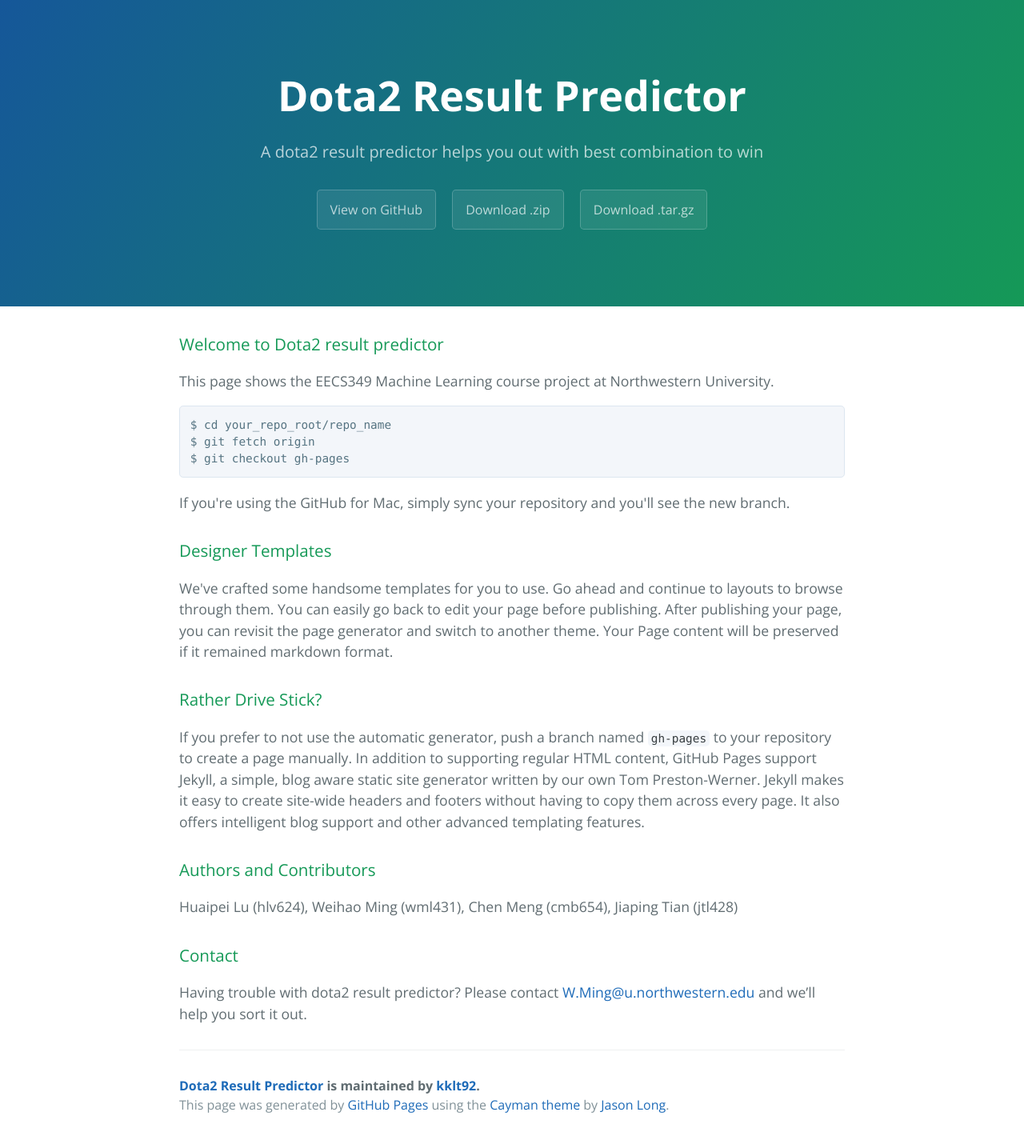
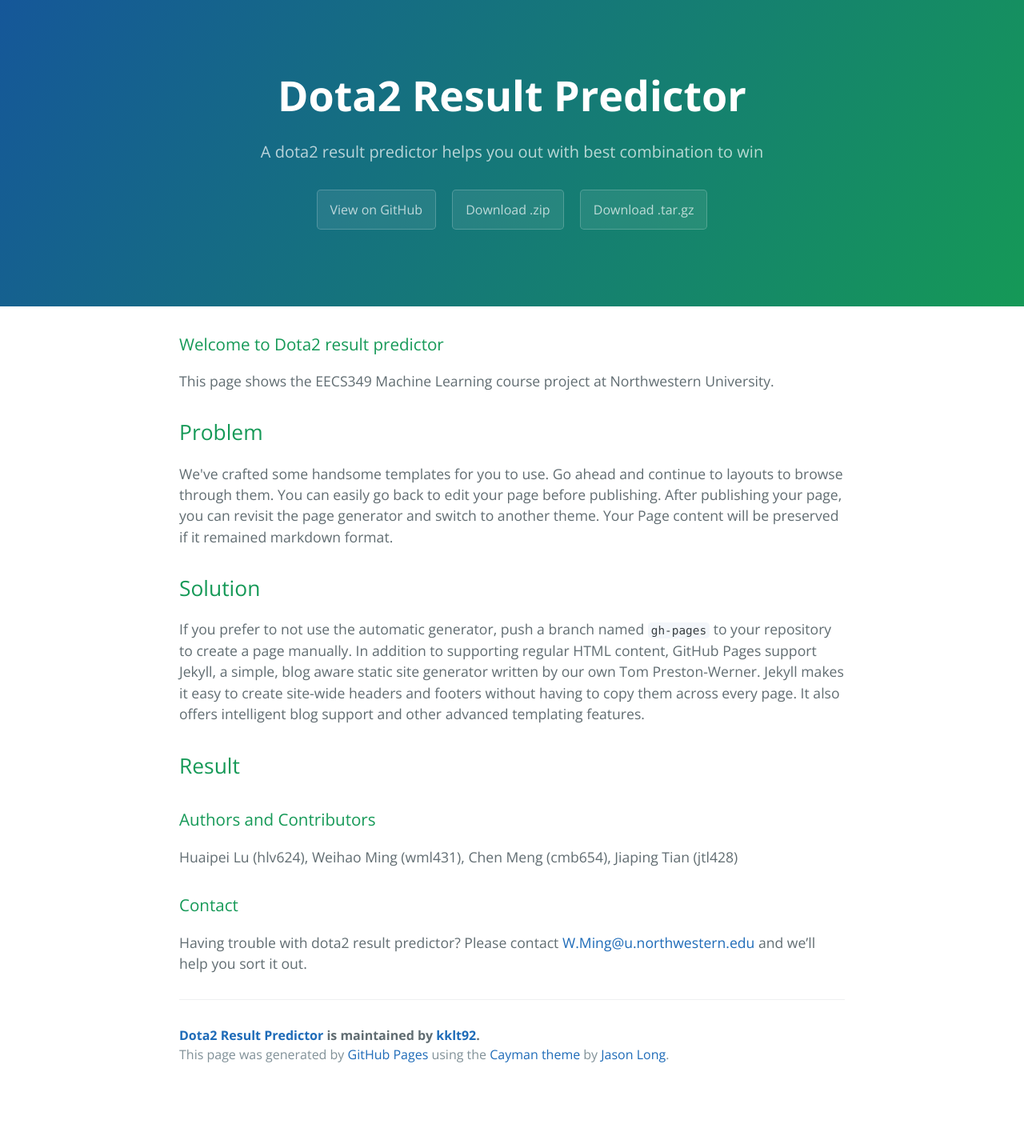
Before and after one commit to kklt92/dota2-result-predictor, a Jekyll site: the page index.html, which Jekyll copies as it is, in a window 1280 px wide. Shown: the whole page at 80% size. Built offline with Jekyll 4.4.1, drawn with Linux system fonts in a browser that asks for light colours; after the commit the page ends 1362 px from its top, so only the background shows below that.

```diff
--- a/index.html
+++ b/index.html
@@ -24,22 +24,18 @@
 
 <p>This page shows the EECS349 Machine Learning course project at Northwestern University.</p>
 
-<pre><code>$ cd your_repo_root/repo_name
-$ git fetch origin
-$ git checkout gh-pages
-</code></pre>
-
-<p>If you're using the GitHub for Mac, simply sync your repository and you'll see the new branch.</p>
-
-<h3>
-<a id="designer-templates" class="anchor" href="#designer-templates" aria-hidden="true"><span class="octicon octicon-link"></span></a>Designer Templates</h3>
+<h2>
+<a id="problem" class="anchor" href="#problem" aria-hidden="true"><span class="octicon octicon-link"></span></a>Problem</h2>
 
 <p>We've crafted some handsome templates for you to use. Go ahead and continue to layouts to browse through them. You can easily go back to edit your page before publishing. After publishing your page, you can revisit the page generator and switch to another theme. Your Page content will be preserved if it remained markdown format.</p>
 
-<h3>
-<a id="rather-drive-stick" class="anchor" href="#rather-drive-stick" aria-hidden="true"><span class="octicon octicon-link"></span></a>Rather Drive Stick?</h3>
+<h2>
+<a id="solution" class="anchor" href="#solution" aria-hidden="true"><span class="octicon octicon-link"></span></a>Solution</h2>
 
 <p>If you prefer to not use the automatic generator, push a branch named <code>gh-pages</code> to your repository to create a page manually. In addition to supporting regular HTML content, GitHub Pages support Jekyll, a simple, blog aware static site generator written by our own Tom Preston-Werner. Jekyll makes it easy to create site-wide headers and footers without having to copy them across every page. It also offers intelligent blog support and other advanced templating features.</p>
+
+<h2>
+<a id="result" class="anchor" href="#result" aria-hidden="true"><span class="octicon octicon-link"></span></a>Result</h2>
 
 <h3>
 <a id="authors-and-contributors" class="anchor" href="#authors-and-contributors" aria-hidden="true"><span class="octicon octicon-link"></span></a>Authors and Contributors</h3>
```
Also changed, not shown: params.json (+1 -1 lines).
